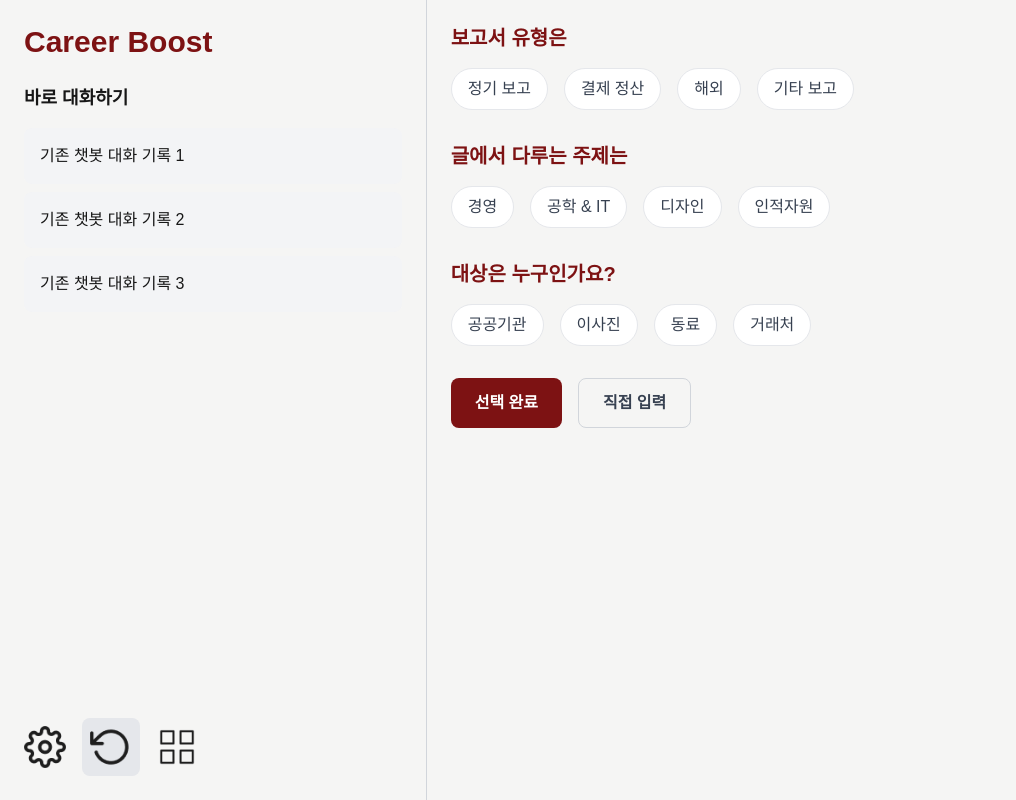
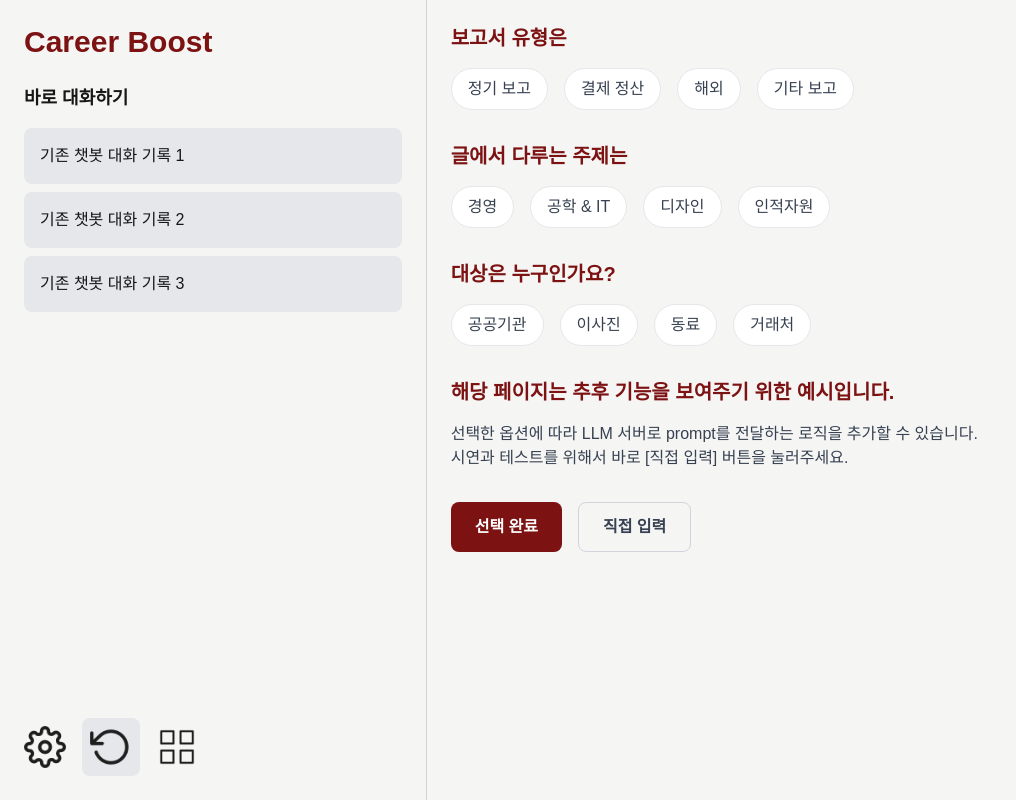
Before and after one commit to PITER-AI/CareerBoost-FE, a Next.js app in the folder careerboost/: page /chat in a window 1280 px wide. Shown: the whole page, without its empty margins (0-1016 px from the left). Built offline with nearby package versions, Linux system fonts and the light colour scheme; no server answers.

Commit message:
[FIX]: 프롬프트 더미페이지 설명글 추가

```diff
--- a/careerboost/app/chat/page.tsx
+++ b/careerboost/app/chat/page.tsx
@@ -59,7 +59,7 @@ export default function ChatPage() {
           <h2 className="text-lg font-bold mb-4">바로 대화하기</h2>
           <ul className="space-y-2">
             {chatRecords.map((record, index) => (
-              <li key={index} className="p-4 bg-gray-100 rounded-lg">
+              <li key={index} className="p-4 bg-gray-200 rounded-lg">
                 {record}
               </li>
             ))}
@@ -165,6 +165,13 @@ export default function ChatPage() {
           </div>
         </div>
 
+        {/* 추후 기능 안내 */}
+        <div>
+          <h2 className="text-xl font-bold text-burgundy mb-4">해당 페이지는 추후 기능을 보여주기 위한 예시입니다.</h2>
+          <h2 className="text-gray-700">선택한 옵션에 따라 LLM 서버로 prompt를 전달하는 로직을 추가할 수 있습니다.</h2>
+          <h2 className="text-gray-700">시연과 테스트를 위해서 바로 [직접 입력] 버튼을 눌러주세요.</h2>
+        </div>
+
         {/* 제출 버튼 */}
         <div className="flex space-x-4">
           <button
```
